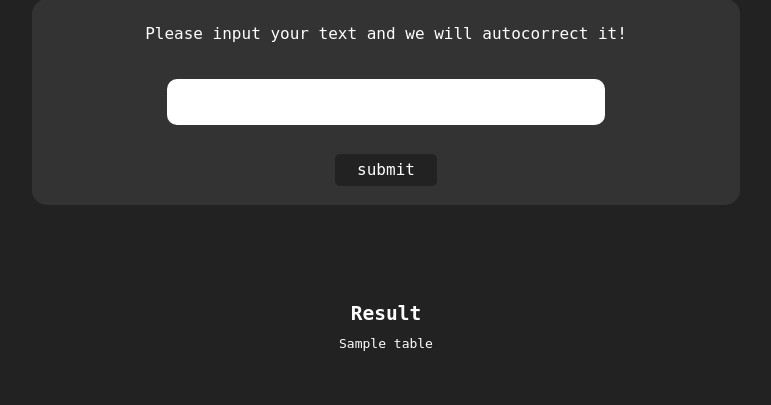
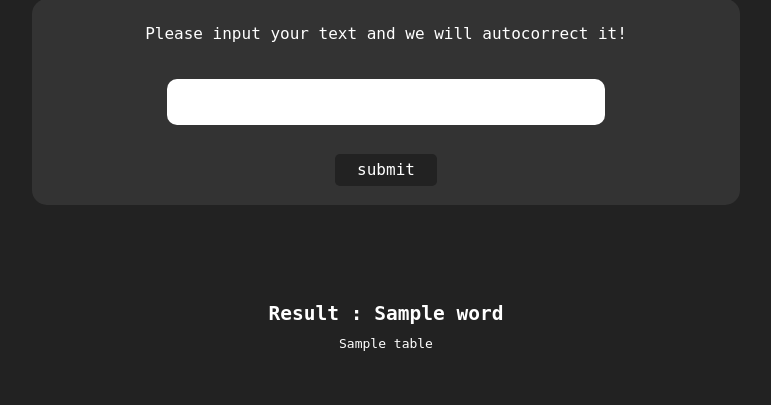
Before and after one commit to Rosemarries/Autocorrect-Python-Web, a Flask app: template templates/result.html in a window 1280 px wide. Shown: the part 200-605 px from the top of the page, without its empty margins (254-1025 px from the left). Run offline with Flask 2, Linux system fonts and the light colour scheme; the template is opened without the code that fills it: most values are stand-ins (such as "Sample title", 1, 10 or a date in 2020).

Commit message:
Complete Autocorrect

```diff
--- a/static/css/index.css
+++ b/static/css/index.css
@@ -74,4 +74,5 @@ p {
 
 .dataframe tr {
     text-align: left !important;
+    font-size: 16px;
 }
--- a/templates/result.html
+++ b/templates/result.html
@@ -2,7 +2,7 @@
 {% block content %}
     {% for table in tables %}
         <!-- {{titles[loop.index]}} -->
-        <h2>Result</h2>
+        <h2>Result : {{ word }}</h2>
         {{ table|safe }}
     {% endfor %}
 {% endblock %}
--- a/views.py
+++ b/views.py
@@ -18,5 +18,5 @@ def result():
         probabilities = actions.get_probabilities(actions.get_count(word_l, word))
         calculate = actions.calculate(word, word_l, probabilities)
         if word in word_l:
-            return render_template("result.html", tables=[f"We have {word} in our dictionary!"], titles="Result")
-        return render_template("result.html", tables=[calculate.to_html(classes="data")], titles="Result")
+            return render_template("result.html", word=word, tables=[f"We have {word} in our dictionary!"], titles="Result")
+        return render_template("result.html", word=word, tables=[calculate.to_html(classes="data")], titles="Result")
```
